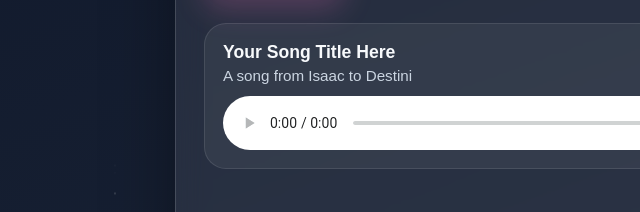
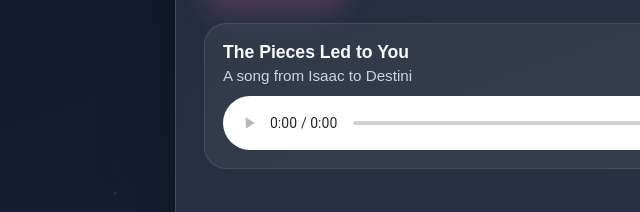
Before and after one commit to iivans/destini, a plain HTML site: page index.html in a window 1280 px wide. Both pictures are taken after a click on the button "Start the song". Shown: the part 407-619 px from the top of the page, 45-685 px from the left. Drawn offline with Linux system fonts and the light colour scheme.

Commit message:
index.html

```diff
--- a/index.html
+++ b/index.html
@@ -277,7 +277,7 @@
       <section class="player hidden" id="playerSection">
         <div class="player-top">
           <div>
-            <div class="song-title">Your Song Title Here</div>
+            <div class="song-title">The Pieces Led to You</div>
             <div class="song-sub">A song from Isaac to Destini</div>
           </div>
           <div class="song-sub" id="statusText">Ready when you are</div>
```
